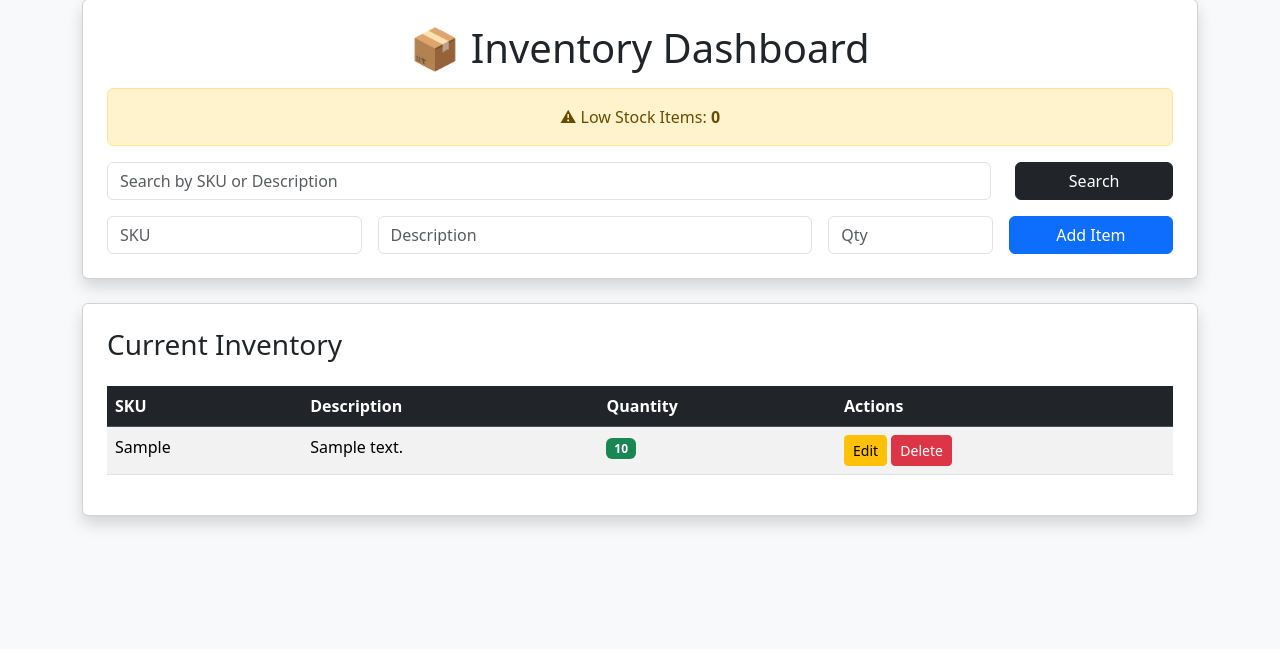
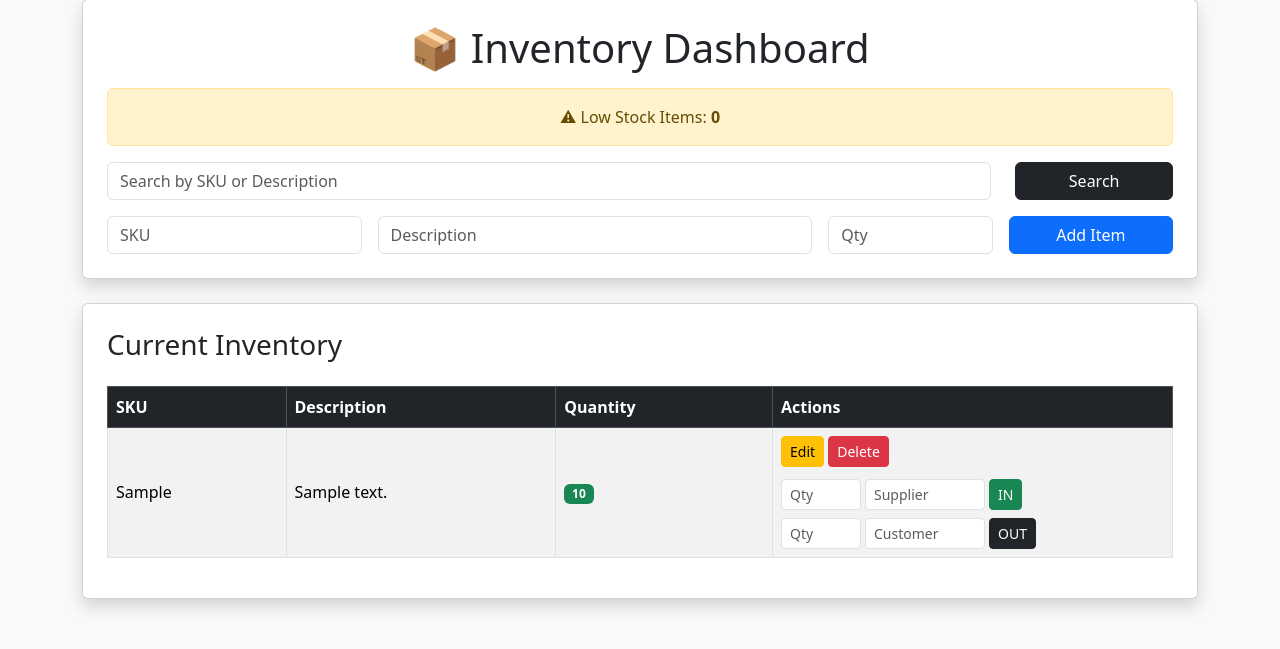
Before and after one commit to maxjack20001-bot/logistics_system-, a FastAPI app: page / in a window 1280 px wide. Shown: the part 49-698 px from the top of the page. Run offline with FastAPI, Linux system fonts and the light colour scheme; tables that the repository leaves empty hold one stand-in row (values such as "Sample post").

Commit message:
Update index.html

```diff
--- a/templates/index.html
+++ b/templates/index.html
@@ -49,13 +49,13 @@
     <div class="card shadow mt-4 p-4">
         <h3>Current Inventory</h3>
 
-        <table class="table table-striped mt-3">
+        <table class="table table-bordered table-striped mt-3 align-middle">
             <thead class="table-dark">
                 <tr>
                     <th>SKU</th>
                     <th>Description</th>
                     <th>Quantity</th>
-                    <th>Actions</th>
+                    <th style="width: 400px;">Actions</th>
                 </tr>
             </thead>
             <tbody>
@@ -71,11 +71,35 @@
                         {% endif %}
                     </td>
                     <td>
-                        <a href="/edit/{{ item.id }}" class="btn btn-sm btn-warning">Edit</a>
 
+                        <!-- Edit -->
+                        <a href="/edit/{{ item.id }}" class="btn btn-sm btn-warning mb-1">Edit</a>
+
+                        <!-- Delete -->
                         <form action="/delete/{{ item.id }}" method="post" style="display:inline;">
-                            <button type="submit" class="btn btn-sm btn-danger">Delete</button>
+                            <button type="submit" class="btn btn-sm btn-danger mb-1">Delete</button>
                         </form>
+
+                        <!-- INBOUND FORM -->
+                        <form action="/movement/{{ item.id }}" method="post" class="d-flex gap-1 mt-2">
+                            <input type="hidden" name="movement_type" value="INBOUND">
+                            <input type="number" name="quantity" class="form-control form-control-sm"
+                                   placeholder="Qty" required style="width:80px;">
+                            <input type="text" name="partner" class="form-control form-control-sm"
+                                   placeholder="Supplier" required style="width:120px;">
+                            <button class="btn btn-sm btn-success">IN</button>
+                        </form>
+
+                        <!-- OUTBOUND FORM -->
+                        <form action="/movement/{{ item.id }}" method="post" class="d-flex gap-1 mt-2">
+                            <input type="hidden" name="movement_type" value="OUTBOUND">
+                            <input type="number" name="quantity" class="form-control form-control-sm"
+                                   placeholder="Qty" required style="width:80px;">
+                            <input type="text" name="partner" class="form-control form-control-sm"
+                                   placeholder="Customer" required style="width:120px;">
+                            <button class="btn btn-sm btn-dark">OUT</button>
+                        </form>
+
                     </td>
                 </tr>
                 {% endfor %}
```
